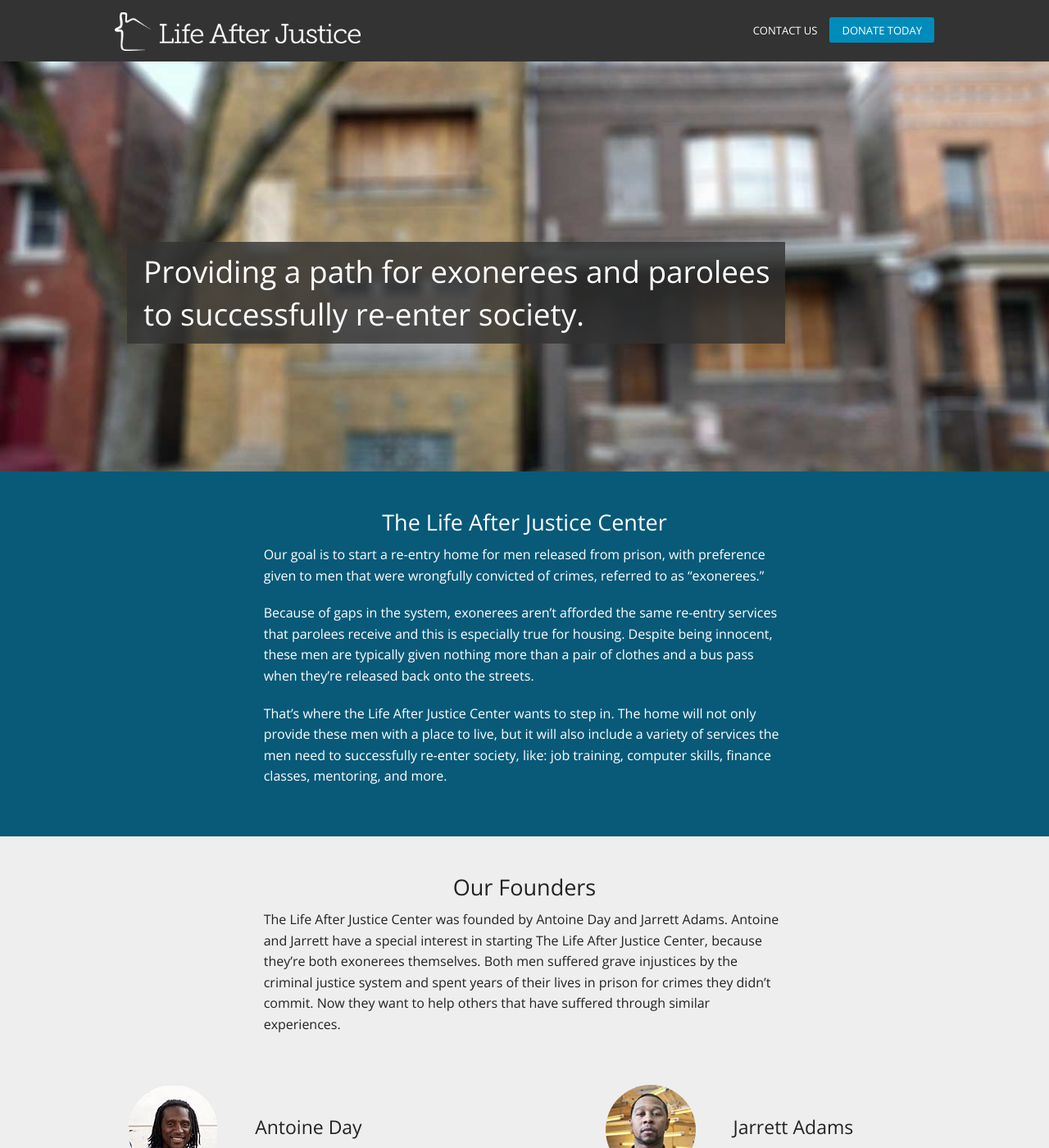
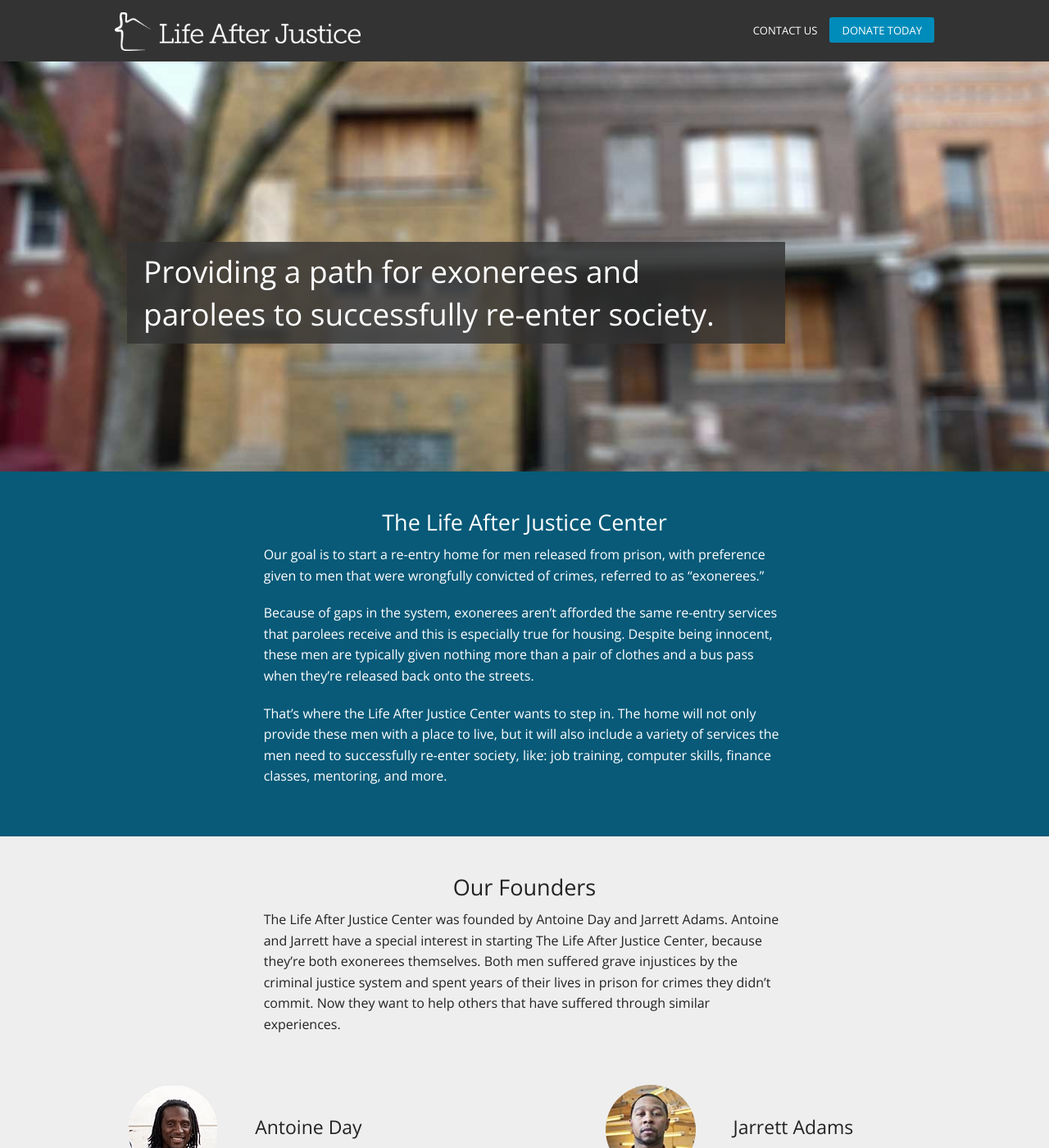
Before and after one commit to lifeafterjustice/lifeafterjustice.github.io, a Jekyll site: the page built from index.html, in a window 1280 px wide and 1400 px high. Shown: the whole window at 82% size. Built offline with Jekyll 4.4.1, drawn with Linux system fonts in a browser that asks for light colours; nearby versions of some CDN libraries; Markdown is read by kramdown in place of the engine named in the settings.

Commit message:
little more padding

```diff
--- a/css/custom.css
+++ b/css/custom.css
@@ -82,7 +82,7 @@ li.name a {
 	margin: 0;
 	background: rgb(51, 51, 51);
 	background: rgba(51, 51, 51, .8);
-	padding: 10px 0 10px 20px;
+	padding: 10px 20px;
 }
 
 .about, .founders {
--- a/index.html
+++ b/index.html
@@ -6,7 +6,7 @@ title: Life After Justice | Assistance for Exonerees and Parolees
 <section class="hero">
 	<div class="row">
 		<div class="large-10 columns hero_copy">
-			<h2>Providing a path for exonerees and parolees<br> to successfully re-enter society.</h2>
+			<h2>Providing a path for exonerees and parolees to successfully re-enter society.</h2>
 		</div>
 	</div>
 </section>
```
